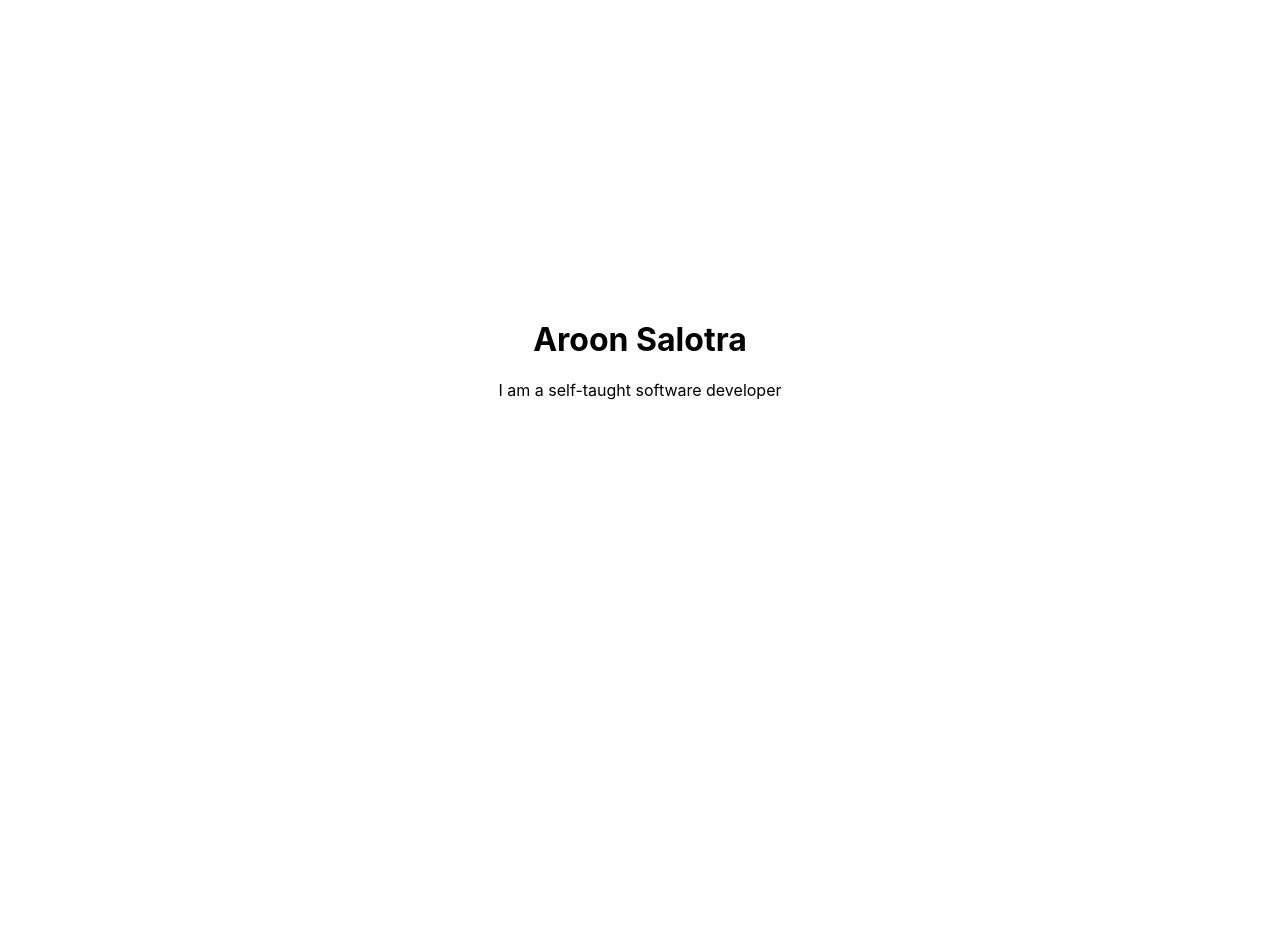
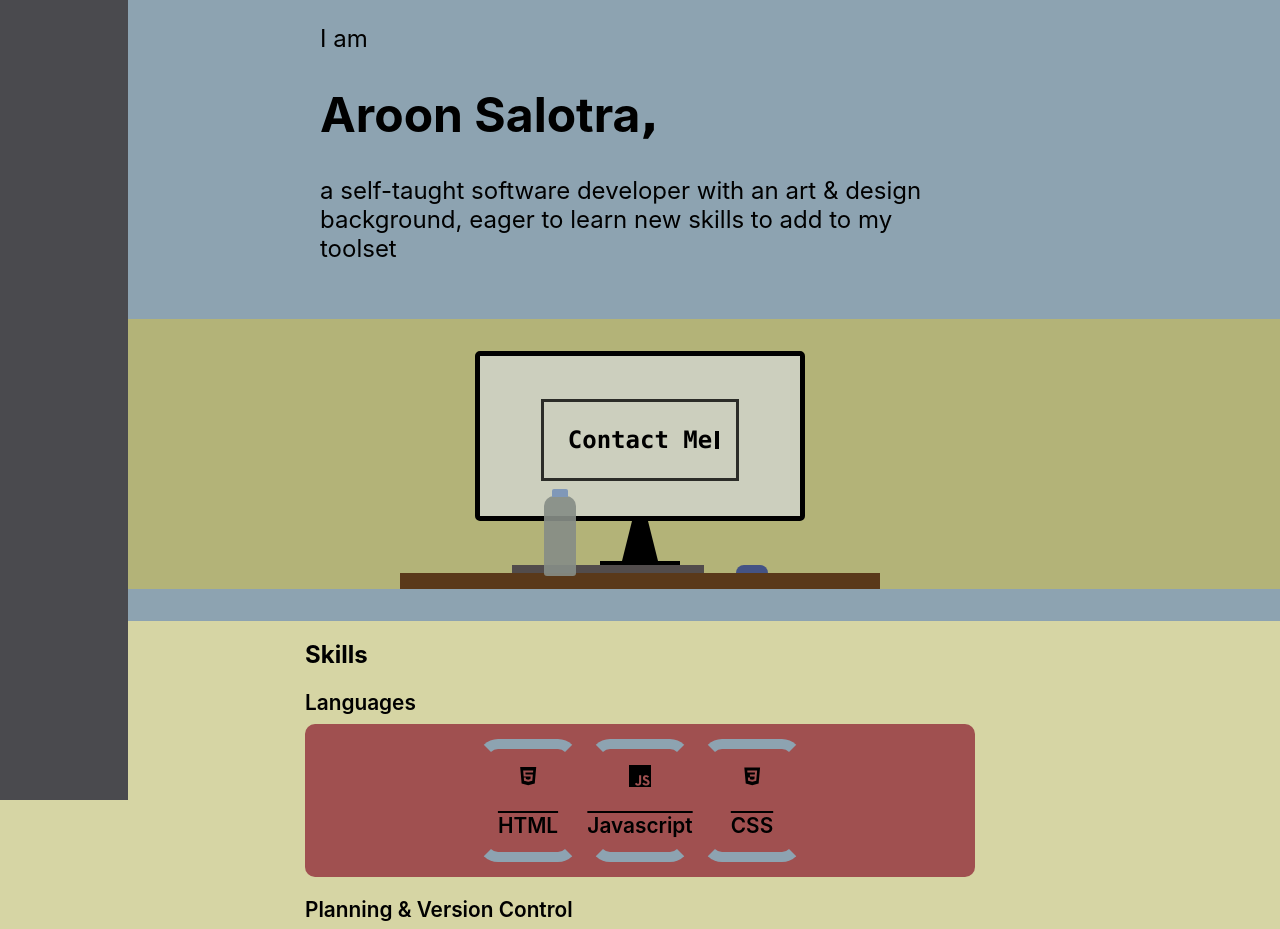
Before and after one commit to AroonSalotra/portfolio-website, a React (Create React App) app: page / in a window 1280 px wide. Shown: the top 929 px of the page. Before the commit the page ends 800 px from the top, so only its background shows below. Built offline with nearby package versions, Linux system fonts and the light colour scheme.

Commit message:
skeleton finished

```diff
--- a/package.json
+++ b/package.json
@@ -8,6 +8,7 @@
     "@testing-library/user-event": "^13.5.0",
     "react": "^18.2.0",
     "react-dom": "^18.2.0",
+    "react-icons": "^4.4.0",
     "react-scripts": "5.0.1",
     "web-vitals": "^2.1.4"
   },
--- /dev/null
+++ b/src/About.jsx
@@ -0,0 +1,19 @@
+import Icons1 from "./Icons1";
+import Icons2 from "./Icons2";
+import Icons3 from "./Icons3";
+
+const About = () => {
+    return (
+        <div className="about-container">
+            <h2 className="text-left">Skills</h2>
+            <p>Languages</p>
+            <Icons1 />
+            <p>Planning & Version Control</p>
+            <Icons2 />
+            <p>Libraries</p>
+            <Icons3 />
+        </div>
+    );
+}
+
+export default About;
--- a/src/App.css
+++ b/src/App.css
@@ -1,5 +1,23 @@
+:root {
+  --clr-b: rgb(160, 80, 80);
+  --clr-a: rgb(141, 163, 177);
+
+  --clr-code-bg: rgb(182, 88, 88);
+  --clr-code-hl: rgb(87, 86, 86);
+}
+
 *, *::after *::before {
   box-sizing: border-box;
+}
+
+* {
+  /* background: rgba(58, 5, 5, 0.144) !important; */
+}
+
+code {
+  font-family: source-code-pro, Menlo, Monaco, Consolas, 'Courier New',
+    monospace;
+  /* background: rgb(168, 173, 168); */
 }
 
 body {
@@ -7,14 +25,259 @@ body {
   margin: 0;
   padding: 0;
   text-align: center;
+  font-family: -apple-system, BlinkMacSystemFont, 'Segoe UI', 'Roboto', 'Oxygen',
+    'Ubuntu', 'Cantarell', 'Fira Sans', 'Droid Sans', 'Helvetica Neue',
+    sans-serif;
+  -webkit-font-smoothing: antialiased;
+  -moz-osx-font-smoothing: grayscale;
+  background-color: rgb(214, 213, 164);
 }
 
 .background-container {
   /* display: flex;
   flex-direction: column; */
+}
+
+.intro-container {
+  background-color: var(--clr-a);
 
 }
 
 .intro-content {
-  margin-top: 20rem;
+  /* margin-top: 20rem; */
+  /* border: 3px solid black; */
+  display: flex;
+  flex-direction: column;
+  padding-bottom: 2rem;
+  font-size: 1.5rem;
 }
+
+
+.skills-container {
+  display: flex;
+  /* display: grid; */
+  /* grid-template-columns: repeat(4, 6rem); */
+  column-gap: .75rem;
+  padding: 15px;
+  font-size: 1.5rem;
+  background: var(--clr-b);
+  justify-content: center;
+  width: 40rem;
+  margin: auto;
+  border-radius: 10px;
+
+}
+
+.skills-content {
+  display: flex;
+  flex-direction: column;
+  align-items: center;
+  padding-top: 1rem;
+  /* border: 2px solid black; */
+  border-left: 10px solid transparent;
+  border-right: 10px solid transparent;
+  border-bottom: 10px solid var(--clr-a);
+  border-top: 10px solid var(--clr-a);
+  border-radius: 20px;
+  width: 5rem;
+  font-size: 1.4rem;
+}
+
+.skills-content::after {
+  content: "";
+}
+
+.skills-content p {
+  font-weight: 500;
+  /* background: rgb(159, 178, 185); */
+  padding: 5px;
+  text-decoration: overline 2px;
+  /* font-family: source-code-pro; */
+}
+
+.text-padding-s {
+  /* text-align: left; */
+  width: 40rem;
+  margin: auto;
+  text-align: left;
+  padding-bottom: 2rem;
+  /* margin: auto; */
+}
+
+.emphasise-text {
+  font-size: 3rem;
+  font-weight: bold;
+  font-family: Verdana, Geneva, Tahoma, sans-serif;
+}
+
+.btn {
+  height: 4rem;
+  width: 12rem;
+  background: var(--clr-a);
+  border: 3px solid rgb(17, 16, 16);
+  /* border-radius: 5px; */
+  margin: auto;
+  cursor: pointer;
+}
+
+.contact {
+  position: absolute;
+  /* border-radius: 5px; */
+  margin-top: 3rem;
+  width: 12rem;
+  font-weight: 600;
+  font-family: source-code-pro, Menlo, Monaco, Consolas, 'Courier New',
+  monospace;
+  cursor: pointer;
+  border: 3px solid rgba(5, 5, 5, 0.808);
+  /* border: 3px solid black; */
+}
+
+.contact:hover {
+  background: rgb(190, 190, 180);
+}
+
+.contact-text {
+  font-size: 1.2rem;
+  text-align: center;
+}
+
+.about-container {
+  /* background: var(--clr-a); */
+  /* border: 3px solid black; */
+  width: max-content;
+  margin: auto;
+  text-align: left;
+}
+
+.about-container p {
+  height: .8rem;
+  font-size: 1.3rem;
+  font-weight: 600;
+}
+
+.sidebar {
+  width: 8rem;
+  background: rgb(74, 74, 78);
+  height: 100%;
+  position: absolute;
+}
+
+.text-left {}
+
+.monitor-container {
+  padding-top: 2rem;
+  display: flex;
+  flex-direction: column;
+  align-items: center;
+  background: rgb(179, 179, 120);
+}
+
+.monitor-container>div {
+  /* background: black; */
+}
+
+.monitor-base {
+  height: 10rem;
+  width: 20rem;
+  background: rgb(204, 207, 190);
+  border: 5px solid black;
+  border-radius: 5px;
+}
+
+.shape-block {
+  width: .2rem;
+  height: 1.1rem;
+  background: black;
+  position: absolute;
+  margin-left: .2rem;
+  margin-top: .3rem;
+}
+
+.monitor-stand-a {
+  width: 1rem;
+  height: 0;
+  border-bottom: 40px solid black;
+  border-left: 10px solid transparent;
+  border-right: 10px solid transparent;
+}
+
+.screen-a-container {
+  position: absolute;
+  transform: translate(0px, 5px);
+}
+
+.screen-a-base {
+  display: flex;
+}
+
+.screen-a-window {
+  width: 8rem;
+  height: 9.6rem;
+  border-left: 30px solid var(--clr-code-hl);
+  border-top: 7px solid var(--clr-code-hl);
+  background: var(--clr-code-bg);
+}
+
+.screen-b-window {
+  width: 10.2rem;
+  height: 9.6rem;
+  background: rgb(212, 211, 197);
+  border-top: 7px solid green;
+}
+
+
+.monitor-stand-b {
+  width: 5rem;
+  height: .2rem;
+  background: black;
+}
+
+.desk {
+  height: 1rem;
+  width: 30rem;
+  background: rgb(90, 57, 26);
+}
+
+.flex-row {
+  display: flex;
+}
+
+.keyboard {
+  height: .5rem;
+  width: 12rem;
+  background: rgb(82, 76, 76);
+  /* margin-right: 7rem; */
+}
+
+.mouse {
+  width: 2rem;
+  height: .5rem;
+  border-top-left-radius: 50px;
+  border-top-right-radius: 50px;
+  background: rgb(68, 83, 133);
+  margin-left: 2rem;
+
+}
+
+.bottle {
+  height: 5rem;
+  width: 2rem;
+  border-top-left-radius: 10px;
+  border-top-right-radius: 10px;
+  border-bottom-left-radius: 3px;
+  border-bottom-right-radius: 3px;
+  background: rgba(135, 141, 135, 0.911);
+  position: absolute;
+  transform: translate(-80px, 145px);
+}
+
+.bottle-top {
+  position: absolute;
+  transform: translate(-80px, 138px);
+  height: .5rem;
+  width: 1rem;
+  background: rgb(128, 152, 184);
+  border-top-left-radius: 2px;
+  border-top-right-radius: 2px;
+}
--- a/src/App.js
+++ b/src/App.js
@@ -1,12 +1,19 @@
 import './App.css';
 import Background from './Background';
 import Intro from './Intro';
+import Monitor from './Monitor';
+import About from "./About"
+import Sidebar from './Sidebar';
+
 
 function App() {
   return (
     <div className="App">
-    <Intro/>
-      <Background />
+      <Sidebar/>
+      <Intro />
+      {/* <Monitor /> */}
+      <About />
+      {/* <Background /> */}
     </div>
   );
 }
--- /dev/null
+++ b/src/Contact.jsx
@@ -0,0 +1,10 @@
+const Contact = () => {
+    return (
+        <div className="contact-container">
+            <p className="btn contact-text">Contact Me</p>
+            <code>Contact Me</code>
+        </div>
+    );
+}
+
+export default Contact;
--- /dev/null
+++ b/src/Icons1.jsx
@@ -0,0 +1,29 @@
+import { AiFillHtml5 } from "react-icons/ai"
+import { SiJavascript } from "react-icons/si"
+import { DiCss3 } from "react-icons/di"
+
+
+const Icons1 = () => {
+    return (
+        <div className="skills-container">
+            <div className="skills-content">
+                <AiFillHtml5 />
+                <p>HTML</p>
+            </div>
+            <div className="skills-content">
+                <SiJavascript />
+                <p>Javascript</p>
+            </div>
+            {/* <div className="skills-content">
+                <GrReactjs />
+                <p>React</p>
+            </div> */}
+            <div className="skills-content">
+                <DiCss3 />
+                <p>CSS</p>
+            </div>
+        </div>
+    );
+}
+
+export default Icons1;
--- /dev/null
+++ b/src/Icons2.jsx
@@ -0,0 +1,24 @@
+import { AiFillGithub } from "react-icons/ai"
+import { FiFigma } from "react-icons/fi"
+import { DiTrello } from "react-icons/di"
+
+const Icons2 = () => {
+    return (
+        <div className="skills-container">
+            <div className="skills-content">
+                <AiFillGithub />
+                <p>Github</p>
+            </div>
+            <div className="skills-content">
+                <FiFigma />
+                <p>Figma</p>
+            </div>
+            <div className="skills-content">
+                <DiTrello />
+                <p>Trello</p>
+            </div>
+        </div>
+    );
+}
+
+export default Icons2;
--- /dev/null
+++ b/src/Icons3.jsx
@@ -0,0 +1,25 @@
+import { SiRedux } from "react-icons/si"
+import { BsFillBootstrapFill } from "react-icons/bs"
+import { GrReactjs } from "react-icons/gr"
+
+
+const Icons3 = () => {
+    return (
+        <div className="skills-container">
+            <div className="skills-content">
+                <SiRedux />
+                <p>Redux</p>
+            </div>
+            <div className="skills-content">
+                <BsFillBootstrapFill />
+                <p>Bootstrap</p>
+            </div>
+            <div className="skills-content">
+                <GrReactjs/>
+                <p>React</p>
+            </div>
+        </div>
+    );
+}
+
+export default Icons3;
--- a/src/Intro.jsx
+++ b/src/Intro.jsx
@@ -1,12 +1,21 @@
-import Skills from "./Skills";
+import Icons1s from "./Icons1";
+import Contact from "./Contact";
+import Monitor from "./Monitor";
 
 const Intro = () => {
     return (
         <div className="intro-container">
             <div className="intro-content">
-                <h1>Aroon Salotra</h1>
-                <p>I am a self-taught software developer</p>
+                <div className="text-padding-s">
+                    <p>I am</p>
+                    <h1>Aroon Salotra<span className="emphasise-text">,</span></h1>
+                    <p>a self-taught software developer with an art & design background,
+                        eager to learn new skills to add to my toolset</p>
+                </div>
+                {/* <Contact/> */}
+                <Monitor />
             </div>
+            {/* <SkillIcons /> */}
         </div>
     );
 }
--- /dev/null
+++ b/src/Monitor.jsx
@@ -0,0 +1,30 @@
+import Contact from "./Contact";
+
+const Monitor = () => {
+    return (
+        <div className="monitor-container">
+            <div className="monitor-base" />
+            {/* <div className="screen-a-container">
+                <div className="screen-a-base">
+                    <div className="screen-a-window"/>
+                    <div className="screen-b-window"/>
+                </div>
+            </div> */}
+            <div className="contact">
+                <p>Contact Me<span className="shape-block"/></p>
+            </div>
+            <div className="monitor-stand-a" />
+            <div className="monitor-stand-b" />
+            <div className="flex-row">
+                <div className="keyboard" />
+                <div className="mouse" />
+            </div>
+            <div className="bottle" />
+            <div className="bottle-top" />
+            <div className="desk" />
+            {/* <div style={ monitorScreen } /> */}
+        </div>
+    );
+}
+
+export default Monitor;
--- /dev/null
+++ b/src/Sidebar.jsx
@@ -0,0 +1,9 @@
+const Sidebar = () => {
+    return (
+        <div className="sidebar">
+
+        </div>
+     );
+}
+
+export default Sidebar;
--- a/src/Skills.jsx
+++ /dev/null
@@ -1,9 +0,0 @@
-const Skills = () => {
-    return (
-        <div>
-
-        </div>
-     );
-}
-
-export default Skills;
```
Also changed, not shown: 1 other file (tests, documents, lock files or other folders).
